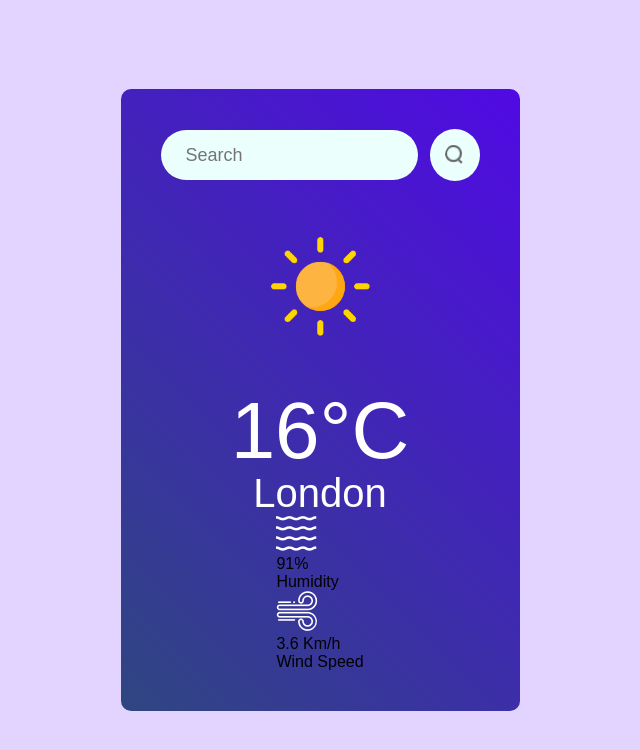
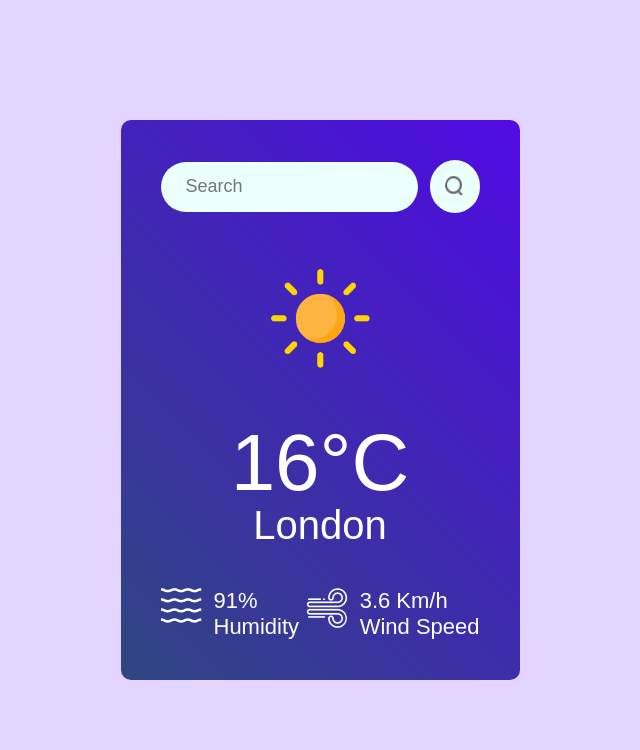
Before and after one commit to elijahgummer/weather-app-react, a React (Create React App) app in the folder weather-app-react/: page / in a window 1280 px wide. Shown: the top 750 px of the page, without its empty margins (320-960 px from the left). Built offline with nearby package versions, Linux system fonts and the light colour scheme.

Commit message:
changed the weather data styling

```diff
--- a/weather-app-react/src/components/Weather.css
+++ b/weather-app-react/src/components/Weather.css
@@ -42,3 +42,16 @@
     color: #fff;
     font-size: 40px;
 }
+.weather-data {
+    width: 100%;
+    margin-top: 40px;
+    color: #fff;
+    display: flex;
+    justify-content: space-between;
+}
+.weather-data .col {
+    display: flex;
+    align-items: flex-start;
+    gap: 12px;
+    font-size: 22px;
+}
```
